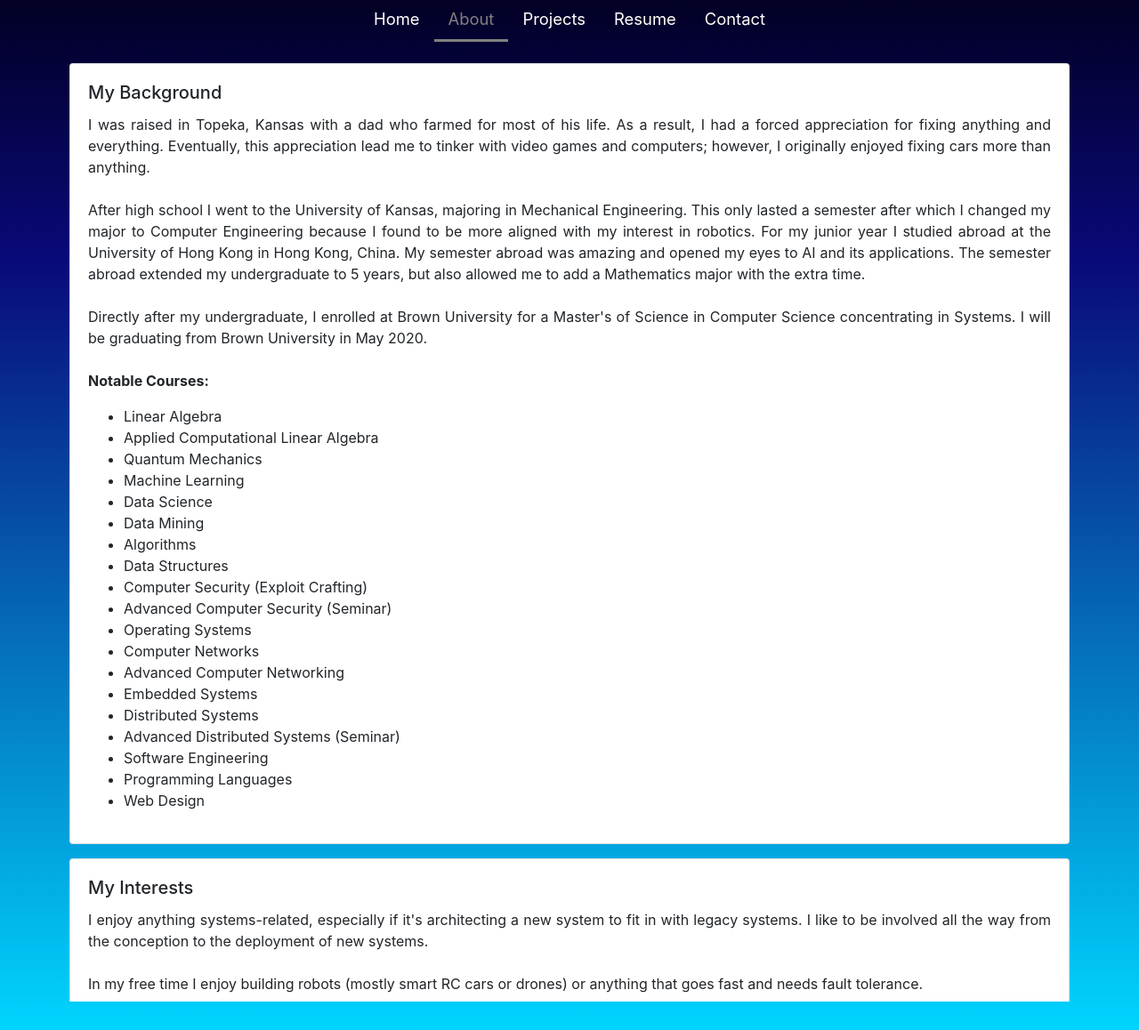
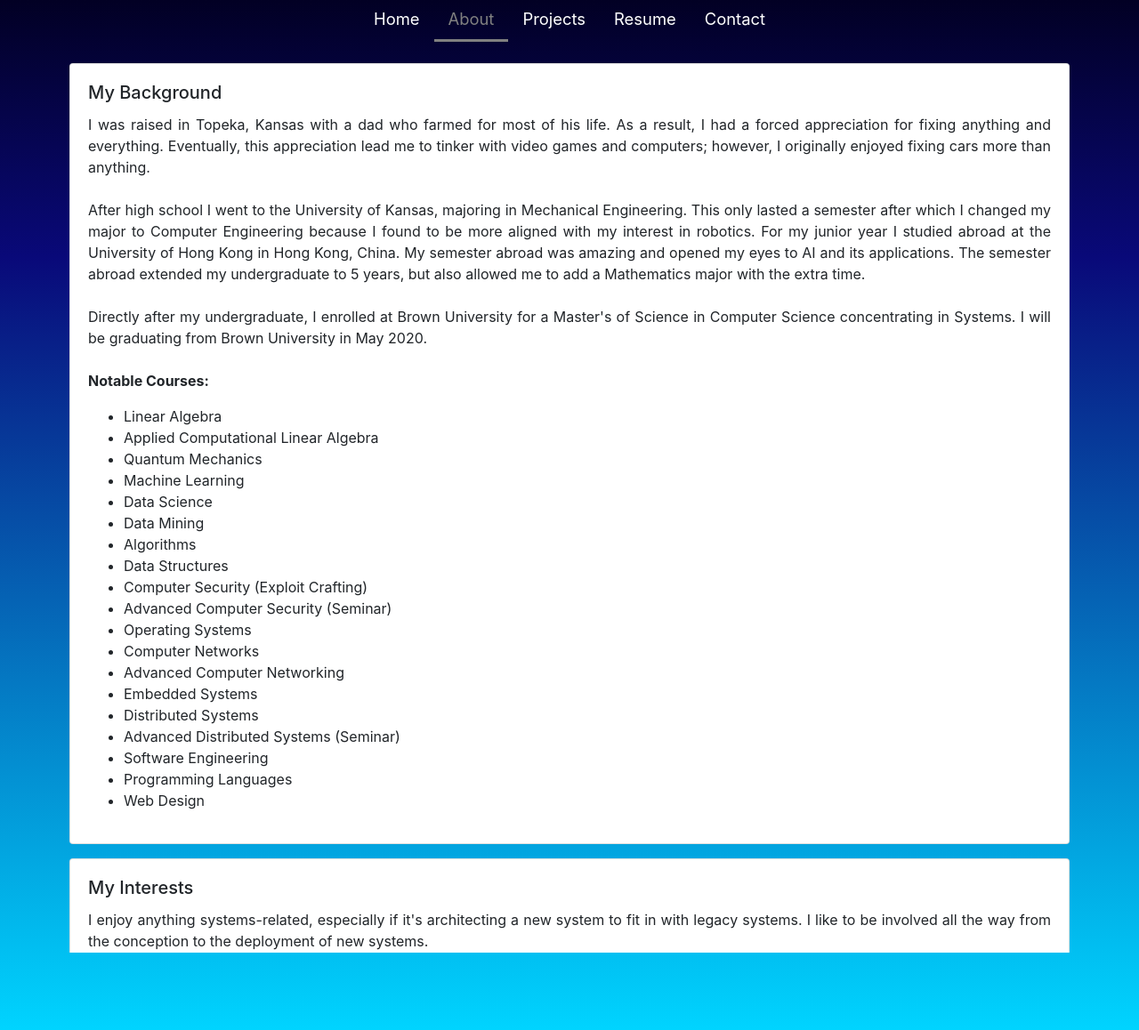
Before and after one commit to Jnrolfe/jnrolfe.github.io, a Jekyll site: the page built from about.html, in a window 1280 px wide. Shown: the whole page at 89% size. Built offline with Jekyll 4.4.1, drawn with Linux system fonts in a browser that asks for light colours.

Commit message:
chrome fix v2

```diff
--- a/about.html
+++ b/about.html
@@ -2,7 +2,7 @@
 layout: default
 title: James Rolfe
 ---
-<div class="container flex-fill mb-2 mt-4 bg-transparent h-95">
+<div class="container flex-fill mb-2 mt-4 bg-transparent h-90">
   <div class="row px-2 pb-2">
     <div class="card w-100">
       <div class="card-body">
--- a/css/main.css
+++ b/css/main.css
@@ -36,6 +36,10 @@
 
 .h-95 {
   height: 95%;
+}
+
+.h-90 {
+  height: 90%;
 }
 
 .h-85 {
--- a/projects.html
+++ b/projects.html
@@ -2,7 +2,7 @@
 layout: default
 title: James Rolfe
 ---
-<div class="container flex-fill h-95 mb-4 mt-4">
+<div class="container flex-fill h-90 mb-4 mt-4">
   <div class="row pb-2 px-2">
     <div class="card">
       <div class="card-body">
--- a/resume.html
+++ b/resume.html
@@ -8,7 +8,7 @@
   </div>
 </div>
 
-<div class="container h-85 flex-fill">
+<div class="container h-80 flex-fill">
 
   <div class="row pb-2 px-2">
     <div class="card w-100">
```
